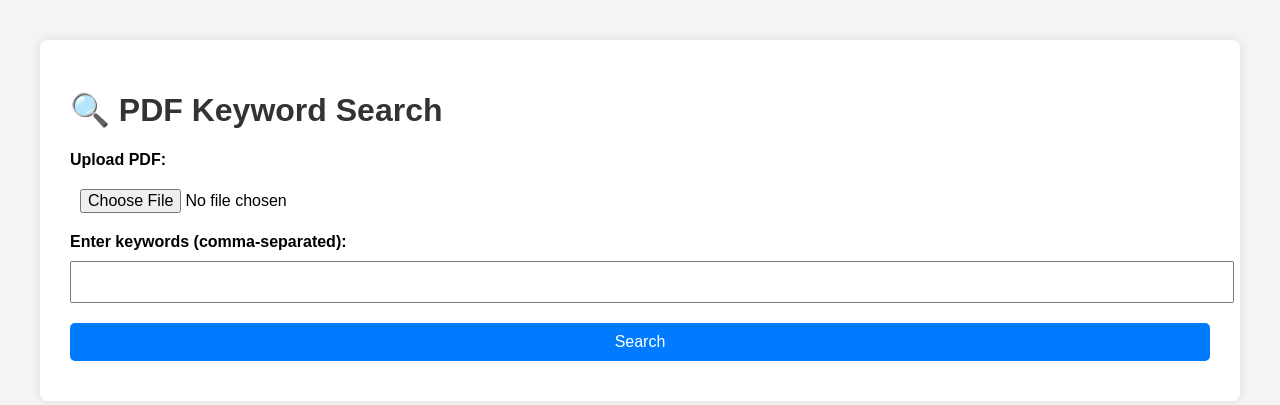
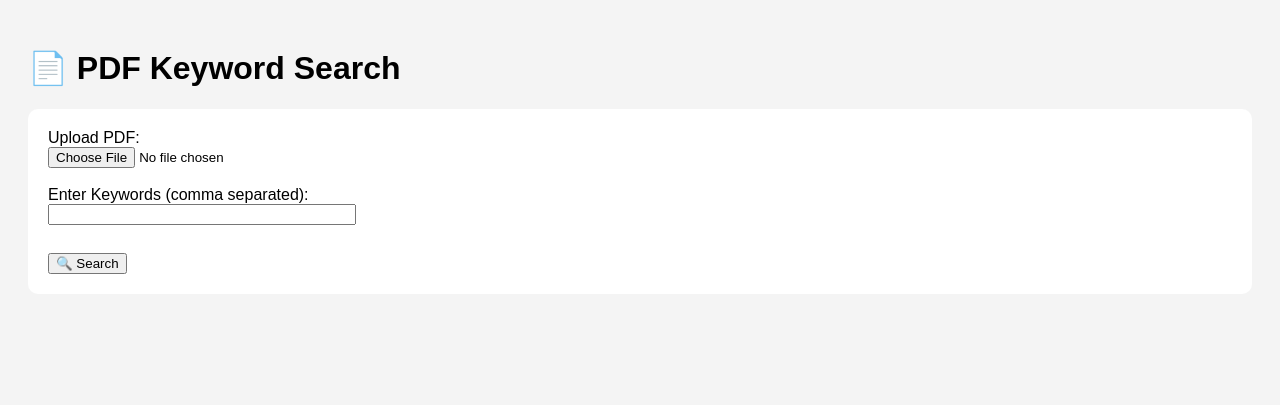
Before and after one commit to Aaronicc/darwin-aaron-santiago-pdf-keyword-search, a Flask app: page / in a window 1280 px wide. Shown: the top 405 px of the page. Run offline with Flask 3, Linux system fonts and the light colour scheme.

Commit message:
Update index.html

```diff
--- a/templates/index.html
+++ b/templates/index.html
@@ -1,101 +1,63 @@
 <!DOCTYPE html>
-<html lang="en">
+<html>
 <head>
-    <meta charset="UTF-8">
-    <title>PDF Keyword Search - Darwin Santiago</title>
+    <title>PDF Keyword Search</title>
     <style>
-        body {
-            font-family: Arial, sans-serif;
-            margin: 40px;
-            background-color: #f4f4f4;
-        }
-        h1, h2 {
-            color: #333;
-        }
-        .container {
-            background: white;
-            padding: 30px;
-            border-radius: 8px;
-            box-shadow: 0 0 10px rgba(0, 0, 0, 0.1);
-        }
-        input[type="text"], input[type="file"], button {
-            padding: 10px;
-            margin: 10px 0;
-            width: 100%;
-            font-size: 16px;
-        }
-        button {
-            background-color: #007bff;
-            border: none;
-            color: white;
-            cursor: pointer;
-            border-radius: 5px;
-        }
-        button:hover {
-            background-color: #0056b3;
-        }
-        .result {
-            margin-top: 20px;
-            padding: 10px;
-            background-color: #e6f7ff;
-            border-left: 4px solid #007bff;
-        }
-        .keywords-box {
-            margin: 10px 0;
-            padding: 10px;
-            background: #f1f1f1;
-            border-radius: 5px;
-        }
-        .checkbox-group {
-            display: flex;
-            flex-wrap: wrap;
-        }
-        .checkbox-group label {
-            margin-right: 15px;
-        }
+        body { font-family: Arial, sans-serif; padding: 20px; background: #f4f4f4; }
+        form, .results, .summary-box { background: #fff; padding: 20px; margin-bottom: 20px; border-radius: 10px; }
+        mark { background-color: yellow; font-weight: bold; }
+        .keyword-list label { display: inline-block; margin-right: 10px; }
+        button { margin-top: 10px; }
     </style>
     <script>
         function selectAllKeywords() {
-            const checkboxes = document.querySelectorAll('input[name="previous_keywords"]');
+            const checkboxes = document.querySelectorAll(".keyword-checkbox");
             checkboxes.forEach(cb => cb.checked = true);
         }
     </script>
 </head>
 <body>
-    <div class="container">
-        <h1>🔍 PDF Keyword Search</h1>
+    <h1>📄 PDF Keyword Search</h1>
+    <form method="post" enctype="multipart/form-data">
+        <label>Upload PDF:</label><br>
+        <input type="file" name="pdf_file" accept="application/pdf" required><br><br>
 
-        <form method="POST" enctype="multipart/form-data">
-            <label for="pdf_file"><strong>Upload PDF:</strong></label>
-            <input type="file" name="pdf_file" required>
-
-            <label for="keywords"><strong>Enter keywords (comma-separated):</strong></label>
-            <input type="text" name="keywords">
+        <label>Enter Keywords (comma separated):</label><br>
+        <input type="text" name="keywords" style="width: 300px;"><br><br>
 
         {% if previous_keywords %}
-                <div class="keywords-box">
-                    <strong>Previously Searched Keywords:</strong>
-                    <button type="button" onclick="selectAllKeywords()">Select All</button>
-                    <div class="checkbox-group">
-                        {% for keyword in previous_keywords %}
+        <div class="keyword-list">
+            <strong>Previously Searched Keywords:</strong><br>
+            {% for kw in previous_keywords %}
                 <label>
-                                <input type="checkbox" name="previous_keywords" value="{{ keyword }}">
-                                {{ keyword }}
+                    <input type="checkbox" name="previous_keywords" value="{{ kw }}" class="keyword-checkbox">
+                    {{ kw }}
                 </label>
             {% endfor %}
         </div>
+        <button type="button" onclick="selectAllKeywords()">Select All</button><br><br>
+        {% endif %}
+
+        <button type="submit">🔍 Search</button>
+    </form>
+
+    {% if summary %}
+        <div class="summary-box">
+            <h3>📊 Summary of Findings</h3>
+            <p><strong>Total Matches:</strong> {{ summary.total_matches }}</p>
+            <p><strong>Matched Keywords:</strong> {{ summary.unique_keywords | join(", ") }}</p>
         </div>
     {% endif %}
 
-            <button type="submit">Search</button>
-        </form>
-
     {% if results %}
-            <h2>Results:</h2>
-            {% for result in results %}
-                <div class="result">{{ result }}</div>
+        <div class="results">
+            <h2>🔎 Search Results</h2>
+            <ul>
+                {% for r in results %}
+                    <li>{{ r | safe }}</li>
                 {% endfor %}
+            </ul>
+        </div>
     {% endif %}
-    </div>
 </body>
 </html>
```
Lines whose indentation alone changed are shown as unchanged.
